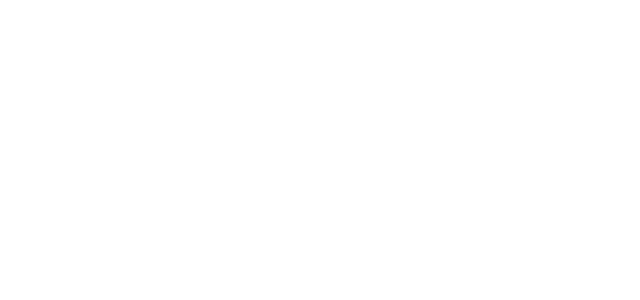
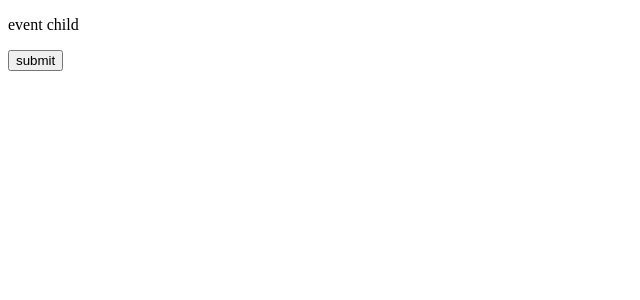
Before and after one commit to mohamadrzfatery/vue-training, a Nuxt app: page /events in a window 1280 px wide. Before the commit this address had no page. Shown: the top 300 px of the page, without its empty margins (0-640 px from the left). Built offline with nearby package versions, Linux system fonts and the light colour scheme.

Commit message:
add event

```diff
--- /dev/null
+++ b/components/EventsChild.vue
@@ -0,0 +1,20 @@
+<template>
+  <div>
+    <p>event child</p>
+    <button @click="submit">submit</button>
+  </div>
+</template>
+
+<script>
+export default {
+  methods: {
+    submit() {
+      setTimeout(() => {
+        this.$emit('onSuccess', 'my custom param')
+      }, 1000)
+    },
+  },
+}
+</script>
+
+<style></style>
--- /dev/null
+++ b/pages/events.vue
@@ -0,0 +1,15 @@
+<template>
+  <events-child @onSuccess="onSuccess"></events-child>
+</template>
+
+<script>
+export default {
+  methods: {
+    onSuccess(param) {
+      console.log('success', param)
+    },
+  },
+}
+</script>
+
+<style></style>
```
